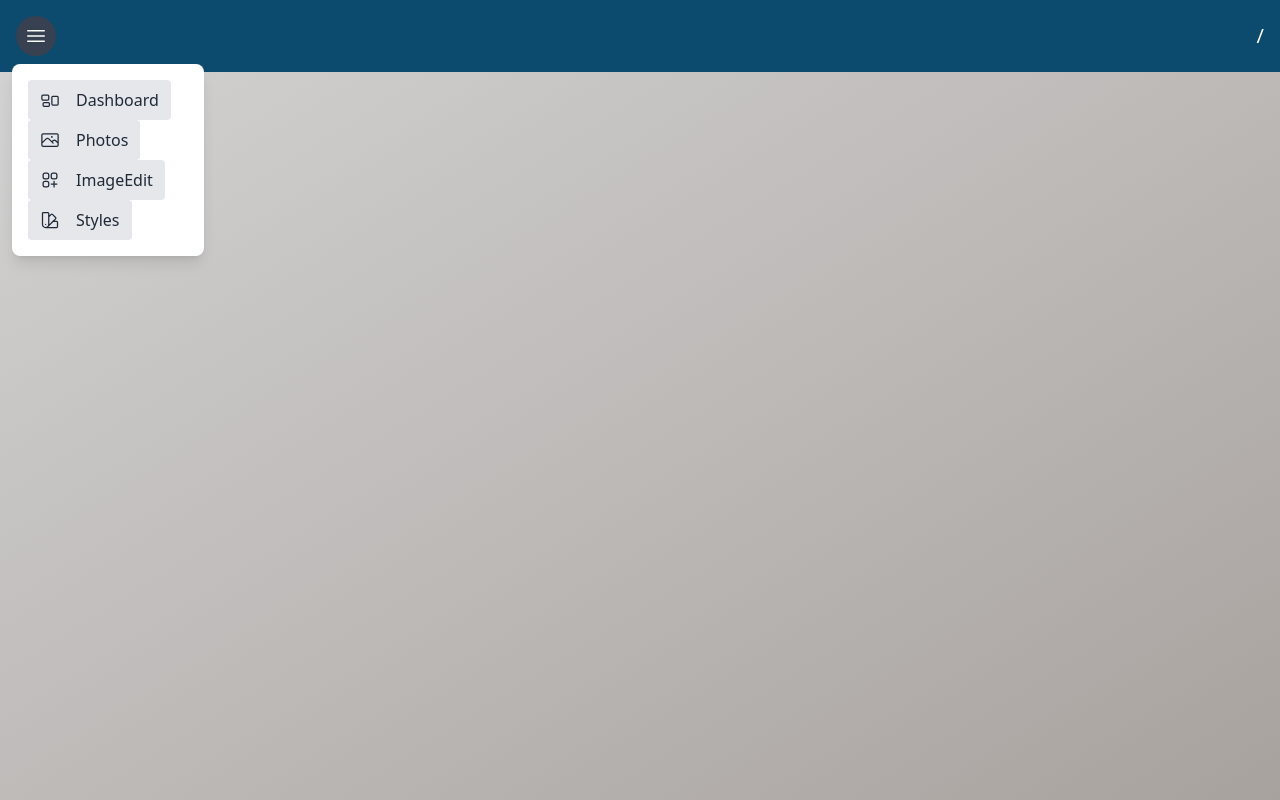
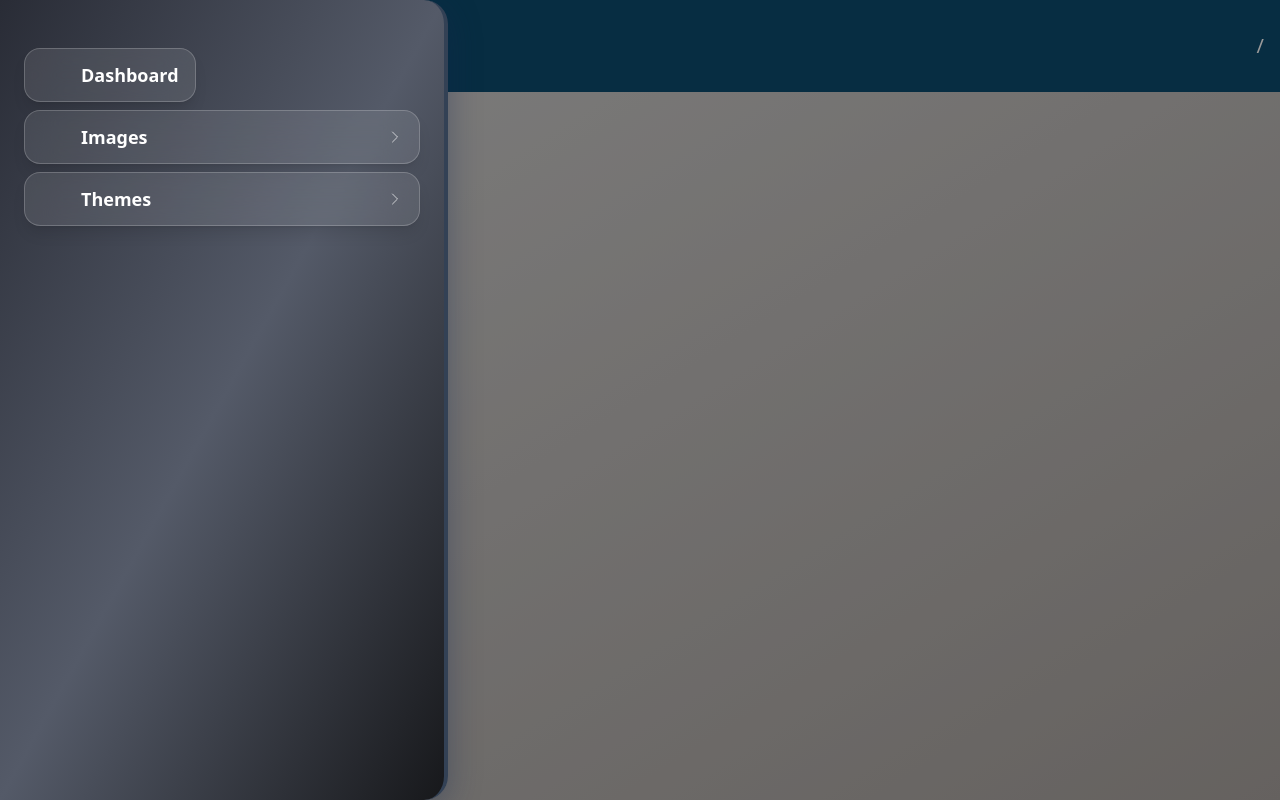
Before and after one commit to styledocnet/imagetoner, a React (Vite) app: page / in a window 1280 px wide. Both pictures are taken after a click on the button "Open navigation menu". Built offline with nearby package versions, Linux system fonts and the light colour scheme.

Commit message:
feat: nested menu and style: Floating Nav Button

```diff
--- a/src/components/nav/MainNav.tsx
+++ b/src/components/nav/MainNav.tsx
@@ -1,60 +1,149 @@
 import React, { useState, useEffect } from "react";
 import { Link, useRouter } from "../../context/CustomRouter";
-import { Bars3Icon, PhotoIcon, RectangleGroupIcon, SquaresPlusIcon, SwatchIcon } from "@heroicons/react/24/outline";
+import {
+  Bars3Icon,
+  PhotoIcon,
+  RectangleGroupIcon,
+  SquaresPlusIcon,
+  SwatchIcon,
+  Cog6ToothIcon,
+  ChevronDownIcon,
+  ChevronRightIcon,
+} from "@heroicons/react/24/outline";
 
 type NavItem = {
   name: string;
-  value: string;
+  value?: string;
   icon: React.FC<React.SVGProps<SVGSVGElement>>;
+  children?: NavItem[];
 };
 
 const navItems: NavItem[] = [
   { name: "Dashboard", value: "dashboard", icon: RectangleGroupIcon },
-  { name: "Photos", value: "photos", icon: PhotoIcon },
-  { name: "ImageEdit", value: "image_edit", icon: SquaresPlusIcon },
-  { name: "Styles", value: "style_page", icon: SwatchIcon },
+  {
+    name: "Images",
+    icon: SquaresPlusIcon,
+    children: [
+      { name: "Photos", value: "photos", icon: PhotoIcon },
+      { name: "ImageEdit", value: "image_edit", icon: SquaresPlusIcon },
+    ],
+  },
+  {
+    name: "Themes",
+    icon: Cog6ToothIcon,
+    children: [{ name: "Styles", value: "style_page", icon: SwatchIcon }],
+  },
 ];
 
 const MainNav: React.FC = () => {
   const { currentRoute } = useRouter();
   const [isNavOpen, setIsNavOpen] = useState(false);
-
-  const toggleNav = () => {
-    setIsNavOpen(!isNavOpen);
-  };
+  const [openMenus, setOpenMenus] = useState<{ [k: string]: boolean }>({});
 
   useEffect(() => {
     setIsNavOpen(false);
   }, [currentRoute]);
 
+  const toggleNav = () => setIsNavOpen((prev) => !prev);
+
+  const handleMenuToggle = (itemName: string) => {
+    setOpenMenus((prev) => ({
+      ...prev,
+      [itemName]: !prev[itemName],
+    }));
+  };
+
+  const navBg = "bg-gradient-to-br from-[#292c36] via-[#545a68] to-[#17181b] shadow-2xl backdrop-blur-md";
+  const metallic = "text-slate-100 bg-gradient-to-br from-[#979ca7] via-[#dbe4ee] to-[#767e8a] bg-clip-text text-transparent";
+  const glass = "bg-white/10 backdrop-blur-lg border border-white/20 shadow-lg";
+  const transition = "transition-all duration-400 ease-[cubic-bezier(.33,1.02,.53,1)]";
+  const itemPerspective = "transform-gpu hover:scale-105 hover:rotate-x-[8deg] hover:rotate-y-[-8deg] hover:shadow-[0_8px_40px_rgba(40,100,255,0.25)]";
+
+  // Recursive render function for menu items
+  const renderNavItem = (item: NavItem, depth = 0) => {
+    const isActive = item.value && currentRoute === item.value;
+    const hasChildren = Array.isArray(item.children) && item.children.length > 0;
+    const isOpened = openMenus[item.name];
+
+    const ItemContent = (
+      <div
+        className={`flex items-center gap-3 px-4 py-3 rounded-2xl cursor-pointer select-none group
+          ${glass} ${transition} ${itemPerspective}
+          ${isActive ? "ring-2 ring-sky-300 bg-sky-900/10 scale-105 text-sky-200" : ""}
+          ${depth === 0 ? "text-lg font-extrabold" : "text-base font-semibold"}
+          hover:bg-white/10 hover:ring-2 hover:ring-sky-300
+          `}
+        style={{
+          marginLeft: depth * 22,
+          boxShadow: isActive ? "0px 8px 32px rgba(0,120,255,0.13)" : undefined,
+          perspective: "500px",
+        }}
+        onClick={() => hasChildren && handleMenuToggle(item.name)}
+        tabIndex={0}
+        role="button"
+        aria-expanded={hasChildren ? isOpened : undefined}
+      >
+        <item.icon className={`h-7 w-7 ${metallic} drop-shadow-[0_1px_3px_rgba(0,0,0,0.36)]`} />
+        <span className="truncate">{item.name}</span>
+        {hasChildren && (isOpened ? <ChevronDownIcon className="w-4 h-4 ml-auto opacity-70" /> : <ChevronRightIcon className="w-4 h-4 ml-auto opacity-70" />)}
+      </div>
+    );
+
+    // If leaf, render as Link, else just a div
+    return (
+      <div key={item.name + (item.value || "")}>
+        {item.value && !hasChildren ? (
+          <Link to={item.value} className="block">
+            {ItemContent}
+          </Link>
+        ) : (
+          ItemContent
+        )}
+        {hasChildren && isOpened && (
+          <div className="space-y-1 ml-2 border-l-2 border-slate-600 pl-2">{item.children!.map((child) => renderNavItem(child, depth + 1))}</div>
+        )}
+      </div>
+    );
+  };
+
   return (
-    <div className="relative">
-      <button className="group focus:outline-none p-2 rounded-full bg-gray-700 text-white dark:bg-gray-200 dark:text-black" onClick={toggleNav}>
-        <Bars3Icon className="h-6 w-6 group-active:animate-bounce" />
+    <div className="relative z-50">
+      {/* Floating Nav Button */}
+      <button
+        className={`group focus:outline-none p-3 rounded-full shadow-xl ring-2 ring-sky-600/40
+          bg-gradient-to-br from-[#242d3c] to-[#3d4256] hover:from-[#31354a] hover:to-[#2e3340]
+          border-2 border-slate-700 hover:scale-105 active:scale-95 transition
+          fixed top-4 left-4 md:static
+        `}
+        aria-label="Open navigation menu"
+        onClick={toggleNav}
+        style={{
+          zIndex: 70,
+        }}
+      >
+        <Bars3Icon className="h-8 w-8 group-hover:text-sky-400 transition" />
       </button>
+      {/* Menu */}
       <nav
-        className={`absolute top-12 -left-1 w-48 p-4 rounded-lg bg-white dark:bg-gray-800 shadow-lg transition-transform transform ${
-          isNavOpen ? "translate-x-0" : "-translate-x-full"
-        }`}
-        onClick={toggleNav}
+        className={`
+          fixed top-0 left-0 w-[88vw] max-w-md h-full ${navBg}
+          transition-transform duration-500 ease-[cubic-bezier(.33,1.02,.53,1)]
+          ${isNavOpen ? "translate-x-0" : "-translate-x-full"}
+          rounded-tr-3xl rounded-br-3xl border-r-4 border-slate-700
+          shadow-[0_8px_32px_rgba(20,40,80,0.38)]
+          flex flex-col pt-12 pb-8 px-6
+          z-50
+        `}
+        style={{
+          perspective: "1200px",
+          backdropFilter: "blur(9px)",
+        }}
+        onClick={(e) => e.stopPropagation()}
       >
-        {navItems.map((item) => (
-          <div key={item.value}>
-            <Link
-              to={item.value}
-              className={`inline-flex items-center gap-2 px-3 py-2 rounded transition
-                ${
-                  currentRoute === item.value
-                    ? "bg-gray-500 text-red-300 dark:bg-gray-400 dark:text-gray-100"
-                    : "bg-gray-200 text-gray-800 dark:bg-gray-700 dark:text-gray-200 hover:bg-gray-300 dark:hover:bg-gray-600"
-                }`}
-            >
-              <item.icon className="h-5 w-5 mr-2 inline-flex" />
-              {item.name}
-            </Link>
-          </div>
-        ))}
+        <div className="flex-1 flex flex-col gap-2">{navItems.map((item) => renderNavItem(item))}</div>
       </nav>
+      {/* Overlay for mobile */}
+      {isNavOpen && <div className="fixed inset-0 bg-black/40 z-40" onClick={toggleNav} />}
     </div>
   );
 };
```
